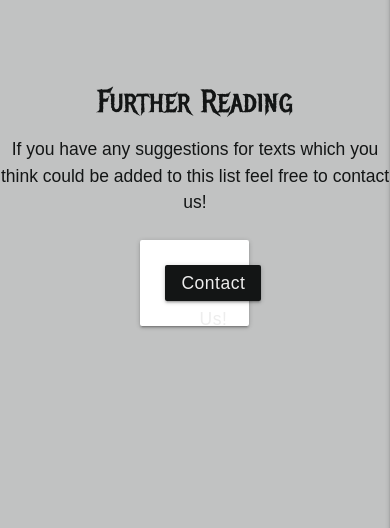
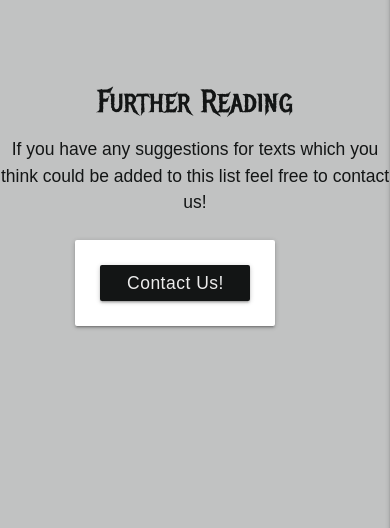
Before and after one commit to AideenM12/MotherFolklore-MS3, a Flask app: page /further_reading in a window 390 px wide. Shown: the part 204-732 px from the top of the page. Run offline with Flask 2, Linux system fonts and the light colour scheme; data that the repository does not hold is empty; some libraries are stand-ins or nearby versions; some web fonts are replaced.

Commit message:
Fix contact button alignment on further_reading.html

```diff
--- a/static/css/style.css
+++ b/static/css/style.css
@@ -181,8 +181,9 @@ color: #ededed;
     background-color: #ededed;
     font-size: 1.25rem;
 }
-
-
+/*.contact-card{
+    width: 300px;
+}*/
 @media only screen and (max-width: 576px) {
 html, body {
         max-width: 100%;
@@ -196,6 +197,12 @@ html, body {
     font-size: 12px;
     outline: 0;
     margin: 1px;
+}
+.contact-btn{
+    width: 150px;
+}
+.contact-card{
+    width: fit-content;
 }
 .collapsible-body{
     font-size: 1.35rem;
--- a/templates/further_reading.html
+++ b/templates/further_reading.html
@@ -62,10 +62,10 @@
  </div>
  <p class="center-align">If you have any suggestions for texts which you think could be added to this list feel free to contact us!</p>
  <div class="row">
- <div class="col s4 offset-s4">
- <div class=" card  center-align">
+ <div class="col l4 offset-l4 s4 offset-s2">
+ <div class=" card  center-align contact-card">
     <div class="card-content">
- <a href="{{ url_for('contact') }}" class="btn"> Contact Us!</a>
+ <a href="{{ url_for('contact') }}" class="btn contact-btn"> Contact Us!</a>
  </div>
  </div>
  </div>
```
